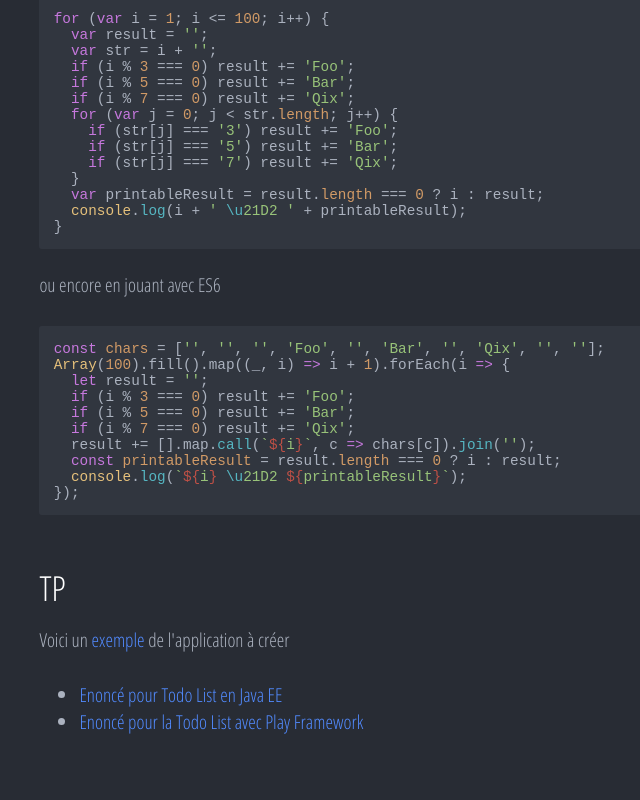
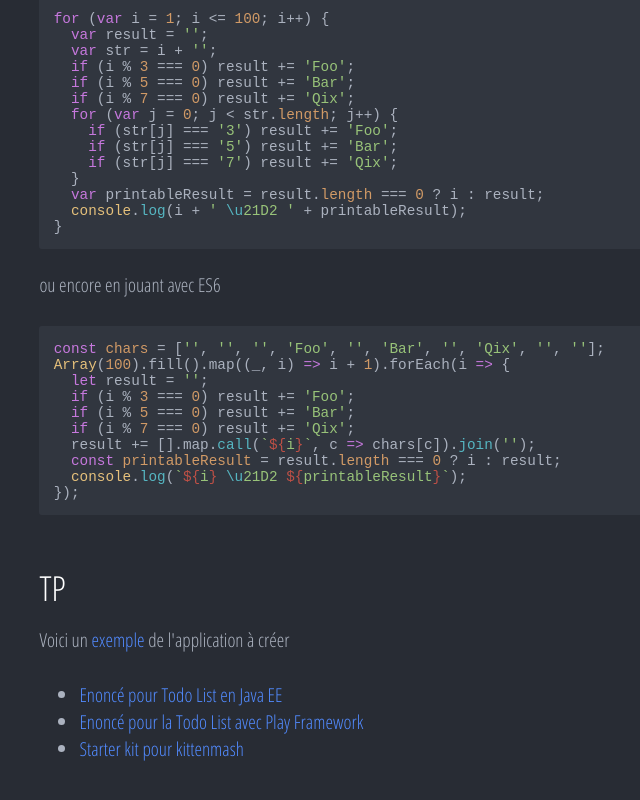
Before and after one commit to mathieuancelin/poitiers-2016, a plain HTML site: page index.html in a window 1280 px wide. Shown: the part 521-1321 px from the top of the page, without its empty margins (7-647 px from the left). Drawn offline with Linux system fonts and the light colour scheme.

Commit message:
Add kitten mash

```diff
--- a/index.html
+++ b/index.html
@@ -478,5 +478,6 @@ pre.editor-colors .fold-marker:after,
 <ul>
 <li><a href="./tp/todo-javaee7.html">Enoncé pour Todo List en Java EE</a></li>
 <li><a href="./tp/todo-play1.html">Enoncé pour la Todo List avec Play Framework</a></li>
+<li><a href="./tp/kittenmash-starter.zip">Starter kit pour kittenmash</a></li>
 </ul></body>
 </html>
```
Also changed, not shown: 1 other file.
